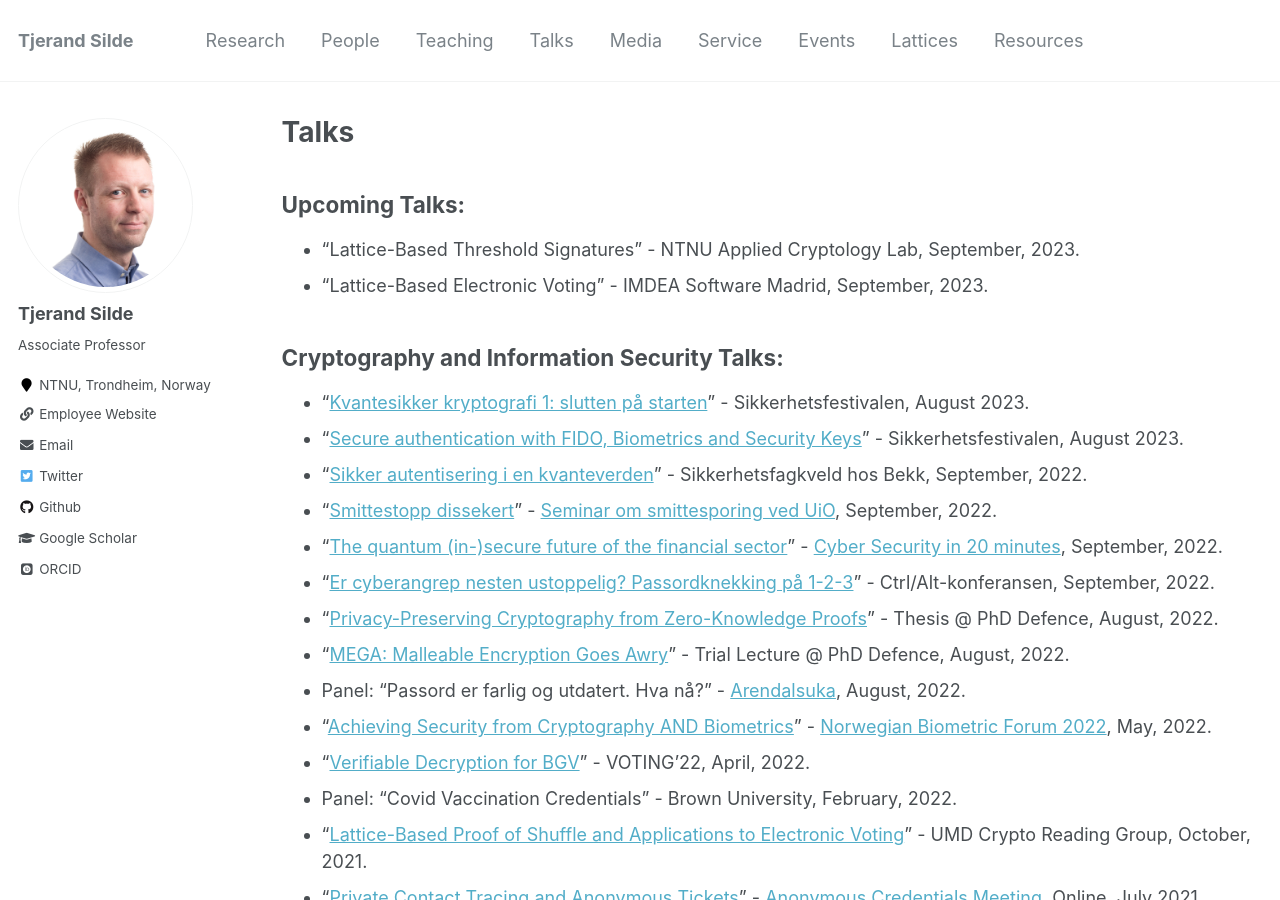
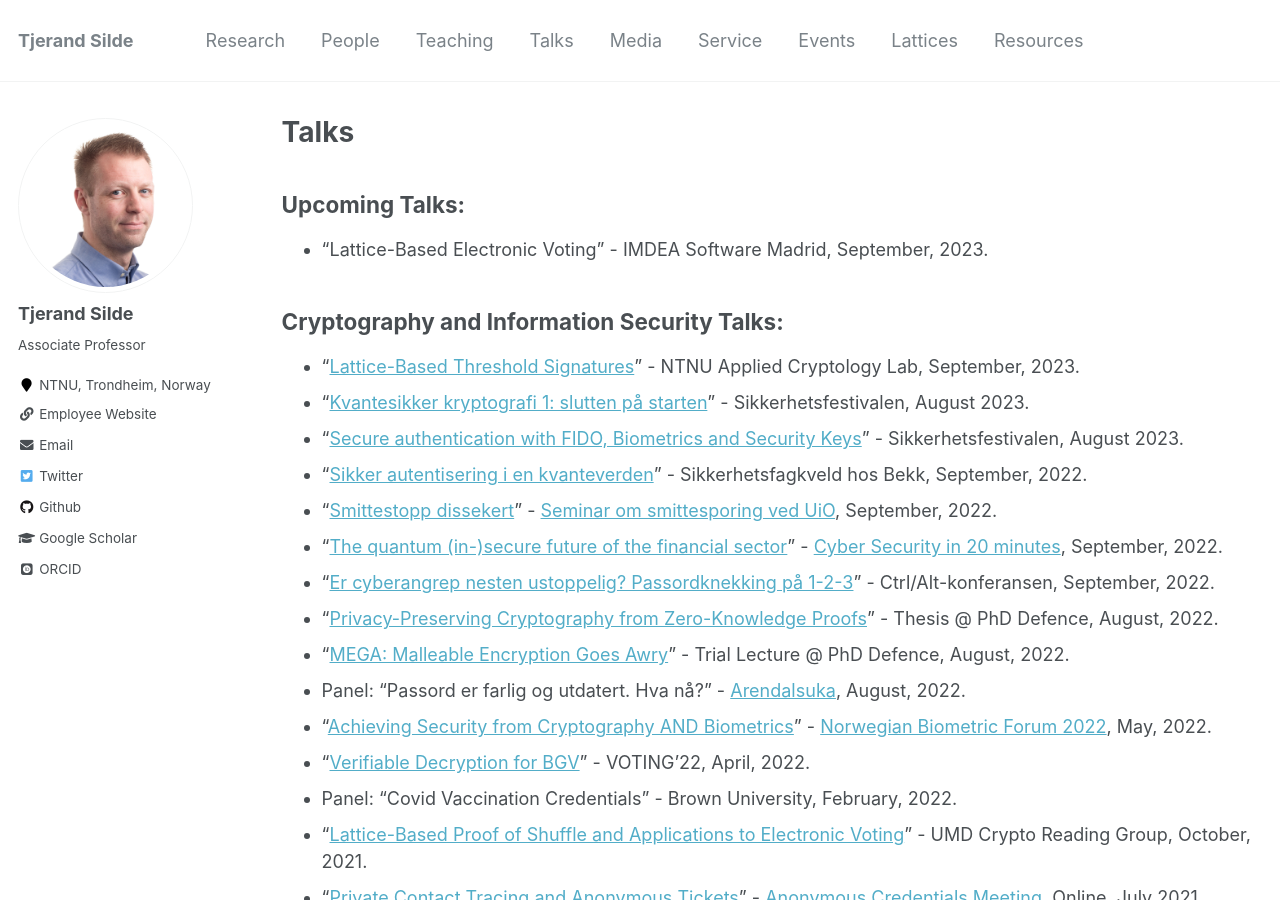
Before and after one commit to tjesi/tjesi.github.io, a Jekyll site: the page built from _pages/talks.md, in a window 1280 px wide and 900 px high. Built offline with Jekyll 4.4.1, drawn with Linux system fonts in a browser that asks for light colours; some web fonts are replaced; part of the change alters nothing that is shown.

```diff
--- a/_pages/talks.md
+++ b/_pages/talks.md
@@ -7,12 +7,12 @@ author_profile: true
 
 ## Upcoming Talks:
 
-* "Lattice-Based Threshold Signatures" - NTNU Applied Cryptology Lab, September, 2023.
 * "Lattice-Based Electronic Voting" - IMDEA Software Madrid, September, 2023.
 
 
 ## Cryptography and Information Security Talks:
 
+* "[Lattice-Based Threshold Signatures](https://tjerandsilde.no/files/Threshold-Signatures.pdf)" - NTNU Applied Cryptology Lab, September, 2023.
 * "[Kvantesikker kryptografi 1: slutten på starten](https://tjerandsilde.no/files/Sikkerhetsfestivalen-2023-kvante.pdf)" - Sikkerhetsfestivalen, August 2023.
 * "[Secure authentication with FIDO, Biometrics and Security Keys](https://tjerandsilde.no/files/Sikkerhetsfestivalen-2023-fido.pdf)" - Sikkerhetsfestivalen, August 2023.
 * "[Sikker autentisering i en kvanteverden](https://tjerandsilde.no/files/autentisering.pdf)" - Sikkerhetsfagkveld hos Bekk, September, 2022.
```
